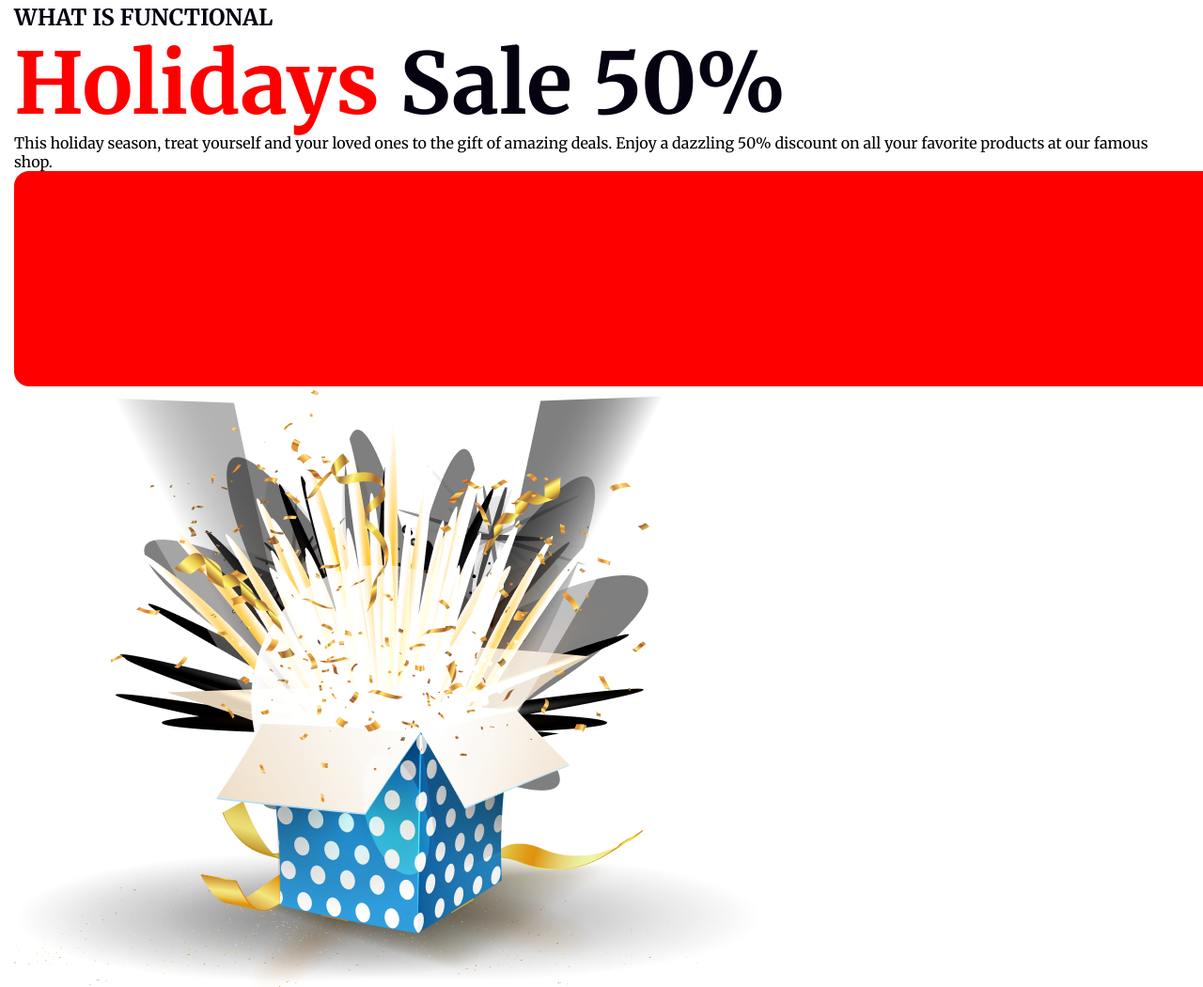
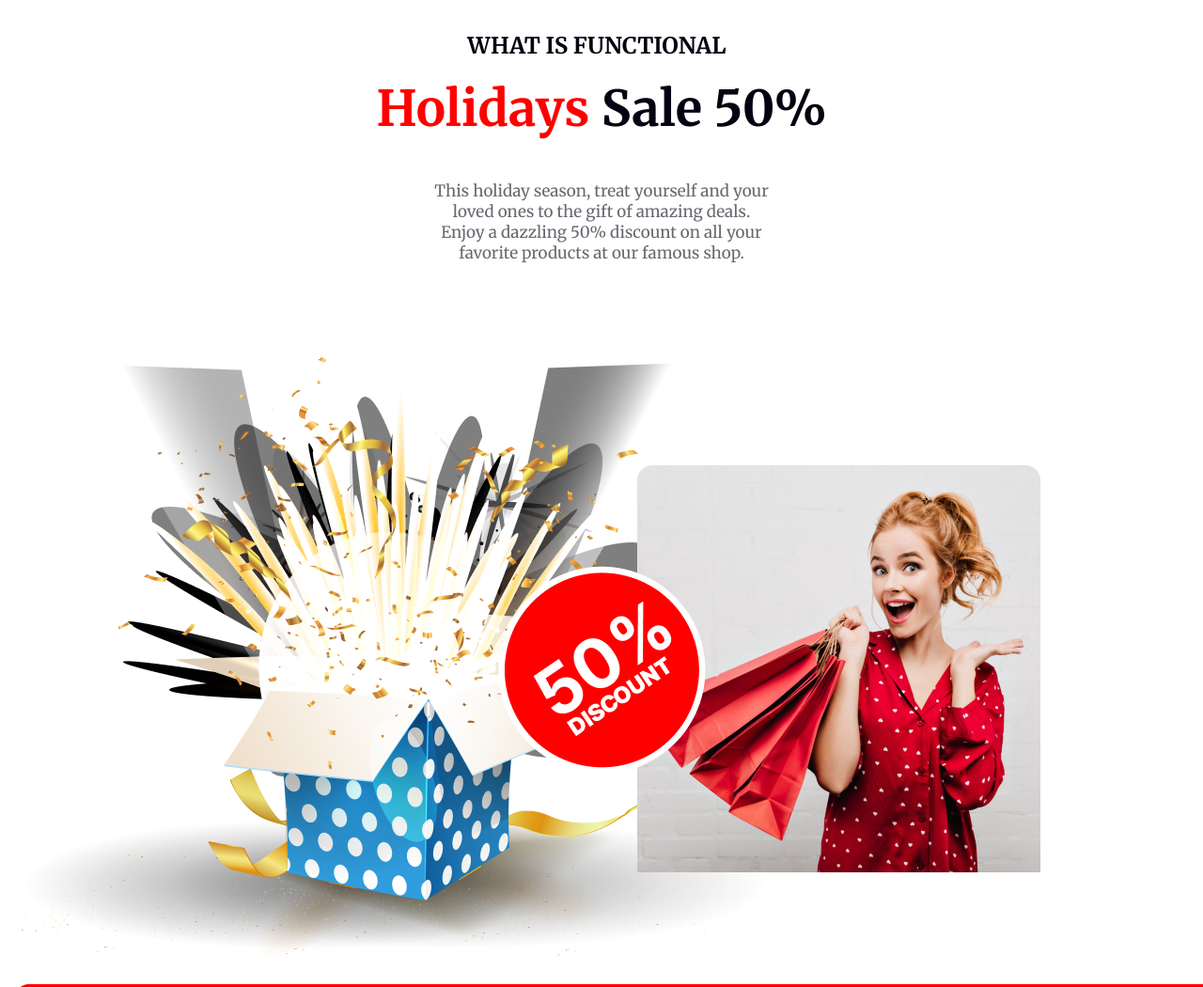
Before and after one commit to mdrashed62/for-assignment, a plain HTML site: page index.html in a window 1280 px wide. Shown: the part 3006-4056 px from the top of the page at 94% size. Drawn offline with Linux system fonts and the light colour scheme.

Commit message:
last commit for assignment

```diff
--- a/index.html
+++ b/index.html
@@ -96,7 +96,6 @@
             </div>
 
         </section>
-
         <section class="bonus-section">
             <div class="box-1-bonus">
                 <h4>WHAT IS FUNCTIONAL</h4>
@@ -105,23 +104,26 @@
                 <h1>Holidays <span id="sale">Sale 50%</span></h1>
             </div>
             <div class="box-3-bonus">
-                        <p>This holiday season, treat yourself and your loved ones to the gift of amazing deals. Enjoy a
-                            dazzling 50% discount on all your favorite products at our famous shop.</p>
+                <p>This holiday season, treat yourself and your <br> loved ones to the gift of amazing deals.  <br> Enjoy a
+                    dazzling 50% discount  on all your  <br> favorite products at our famous shop.</p>
             </div>
+
+        <div class="holiday-container">
+            <div class="holiday-first-img">
+                <img src="./resources/Group 75.png"/>
             </div>
-            </section>
+            <div class="holiday-second-img">
+                <img src="./resources/Rectangle 1.png"/>
+            </div>
+            <img class="disount-img" src="./resources/Group 44.png"/>
+        </div>
+       <img class="red" src="resources/Rectangle 2.png"
     </section>
 
-        <section>
-            <div class="bonus-div">
-                <img src="resources/Rectangle 2.png">
-                <img src="resources/Group 75.png">
-            </div>
-            <div class="bonus-div-2">
-                <img src="resources/Rectangle 1.png">
-                <img src="resources/Group 44.png">
-            </div>
-        </section>
+
+
+
+
 
         <section class="main-section-6">
             <div class="box-1-main-section-6">
--- a/styles/style.css
+++ b/styles/style.css
@@ -165,7 +165,7 @@ span {
 .btn-2 {
     text-align: center;
     margin-top: 350px;
-    margin-left: 570px;
+    margin-left: 560px;
     position: absolute;
     background-color: #F00;
     color: #FFF;
@@ -253,8 +253,6 @@ span {
     font-weight: 400;
     line-height: 32px;
     margin-top: 50px;
-
-
 }
 
 .sub-box-8-column-3 {
@@ -315,6 +313,11 @@ span {
     margin-top: 24px;
 }
 
+/* extra */
+.main-section-6{
+    margin-top: 50px;
+}
+
 .main-section-7 {
     width: 1320px;
     height: 616px;
@@ -322,24 +325,56 @@ span {
     background: rgba(255, 0, 0, 0.05);
     margin-top: 120px;
 }
-
+.bonus-section{
+    margin-top: 80px;
+}
 .box-1-bonus {
     width: 280px;
     height: 29px;
     color: #070211;
     font-size: 24px;
     font-weight: 500;
+    text-align: center;
+    margin-left: 480px;
+    margin-bottom: 20px;
+
 }
 
 .box-2-bonus {
     width: 850px;
     height: 110px;
     color: #F00;
-    font-size: 60px;
+    font-size: 35px;
     font-weight: 900;
+    text-align: center;
+   margin-left: 200px;
+}
+.box-3-bonus{
+    color: rgba(7, 2, 17, 0.60);
+    font-size: 17px;
+    font-weight: 400;
+    text-align: center;
+    margin-bottom: 100px;
 }
 #sale{
     color: #070211;
+
+}
+
+/* extra css for bonus section */
+
+.holiday-container{
+    display: flex;
+    justify-content: space-evenly;
+    align-items: center;
+    position: relative;
+}
+.holiday-second-img img{
+    position: relative;
+    right: 150px;
+}
+.disount-img{
+    position: absolute;
 }
 
 .box1-main-section-7 {
```
Lines whose indentation alone changed are shown as unchanged.
